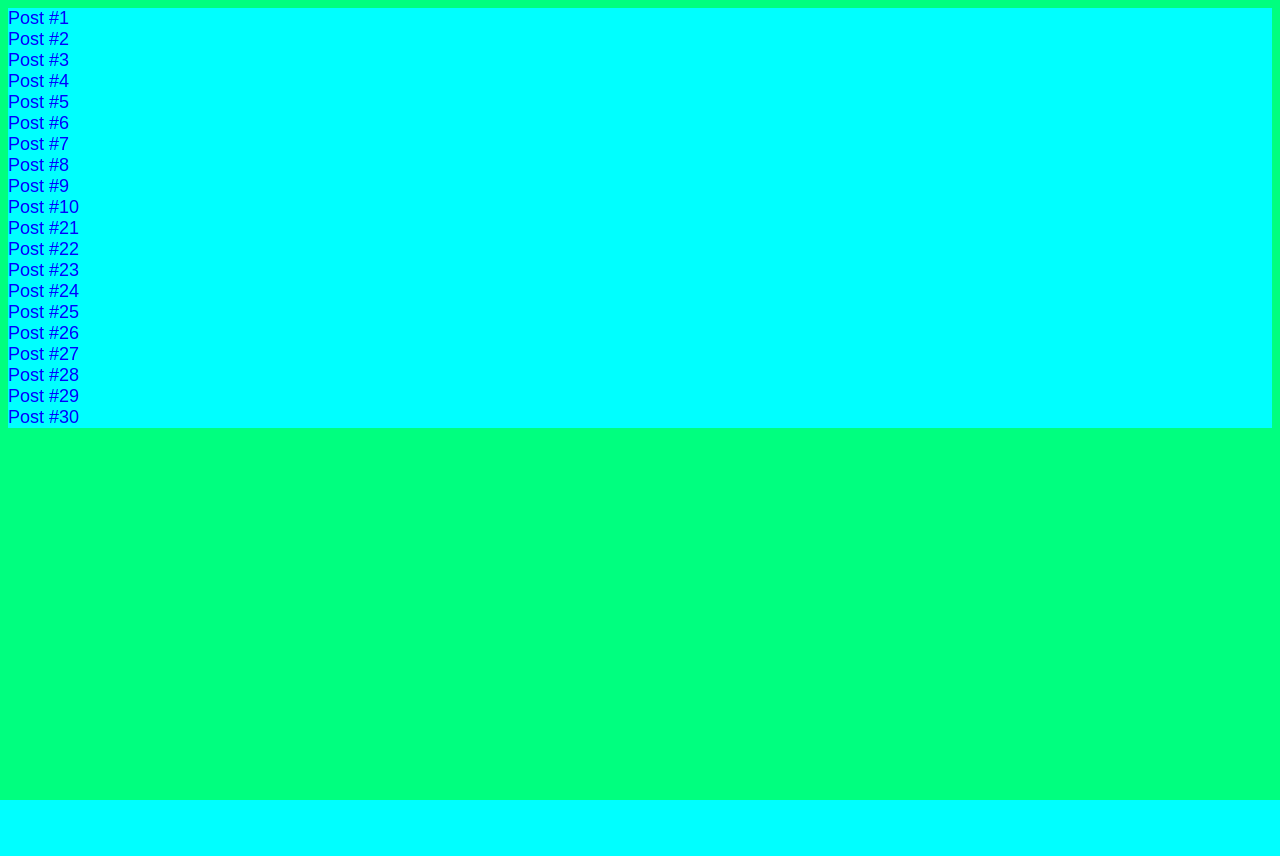
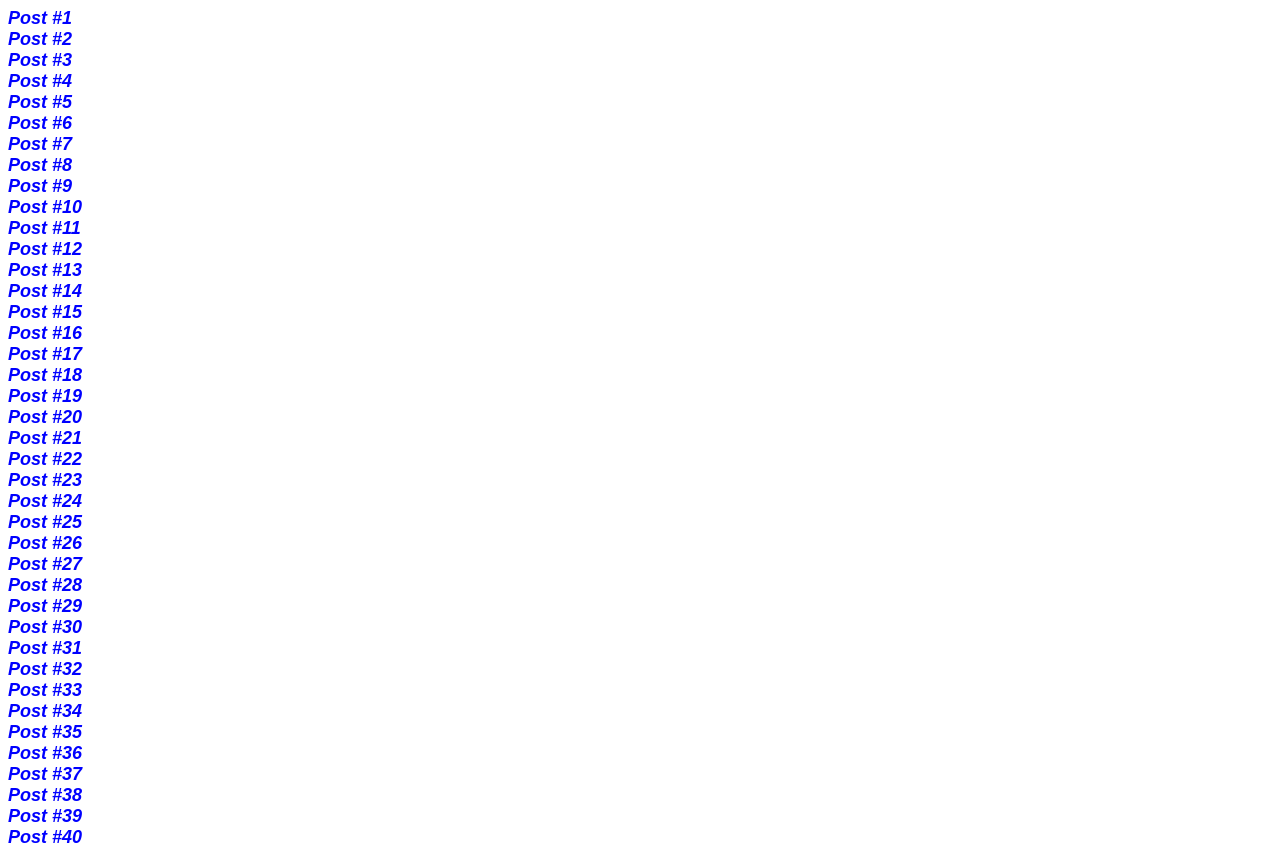
Before and after one commit to hanzovan/cs50w-week6-User_Interfaces, a Django app: page / in a window 1280 px wide. Before the commit the page ends 800 px from the top, so only its background shows below. Run offline with Django 4.2, Linux system fonts and the light colour scheme.

Commit message:
Remove add_post function and do it as anonymous function inside load function, change lastfire condition to a more common sense condition

```diff
--- a/scroll/posts/static/posts/index.js
+++ b/scroll/posts/static/posts/index.js
@@ -1,55 +1,46 @@
-// Start with first post
 let counter = 1;
-
-// Load posts 20 at a time
 const quantity = 20;
-
-// when DOM loads, render the first 20 posts
-document.addEventListener('DOMContentLoaded', function() {
-    load();
-});
-
-
-// Prevent function to execute multiple times
-let lastfire = 0;
-let delay = 1000;
-// If scrolled to bottom, load the next 20 posts
-window.onscroll = function() {
-    if (lastfire >= (Date.now() - delay)){
-        return;
-    }
-    lastfire = Date.now();
-    if (window.innerHeight + window.scrollY >= document.body.offsetHeight) {
-
-        // Wait before load
-        setTimeout(load, 50);
-    }
-}
-
-// Load next set of posts
 function load() {
-
-    // Set start and end post numbers, and update counter
-    const start = counter;
-    const end = start + quantity - 1;
+    start = counter;
+    end = start + quantity - 1;
     counter = end + 1;
-
-    // Get new posts and add posts
-    fetch(`/posts?start=${start}&${end}`)
+    fetch(`posts?start=${start}&end=${end}`)
     .then(response => response.json())
     .then(data => {
-        data.posts.forEach(add_post);
+        data.posts.forEach(post => {
+            let p = document.createElement('div');
+            p.className = 'post';
+            p.innerHTML = post;
+            document.querySelector('#posts').append(p);
+        })
     })
 }
 
-// Add a new post with given contents to DOM
-function add_post(contents) {
 
-    // Create new post
-    const post = document.createElement('div');
-    post.className = 'post';
-    post.innerHTML = contents;
+document.addEventListener('DOMContentLoaded', function() {
+    // Load after 1 second delay
+    setTimeout(load, 1000);
+})
 
-    // Add post to DOM
-    document.querySelector('#posts').append(post);
+// When user scroll to the bottom of the body, load
+// But don't allow multiple fire for load function
+
+// Defire last time the function load call
+let lastfire = 0;
+
+// Define the delay time that won't allow function load to call again in that duration
+let delay = 1000;
+
+window.onscroll = function() {
+    // If user scroll to bottom in delay duration
+    if ((Date.now() - lastfire) < delay) {
+        return;
+    }
+    // If user scroll after delay duration
+    if ((window.innerHeight + scrollY) >= document.body.offsetHeight) {
+        // Load after 1s delay
+        setTimeout(load, 1000);
+    }
+    // Set lastfire to the current time
+    lastfire = Date.now();
 }
--- a/scroll/posts/static/posts/styles.css
+++ b/scroll/posts/static/posts/styles.css
@@ -1,14 +1,18 @@
 body {
-  font-family: sans-serif;
+  font-family: sans-serif, arial;
   font-size: 18px;
-  font-style: bold; }
+  font-style: italic;
+  font-weight: bold; }
+
+h1 {
+  font-family: arial;
+  font-size: 28px;
+  font-weight: bold; }
 
 body {
-  background-color: springgreen;
-  color: blue;
-  padding-bottom: 50px; }
+  color: blue; }
 
-.post {
-  background-color: cyan; }
+h1 {
+  color: green; }
 
 /*# sourceMappingURL=styles.css.map */
--- a/scroll/posts/templates/posts/layout.html
+++ b/scroll/posts/templates/posts/layout.html
@@ -12,5 +12,8 @@
         <main>
             {% block main %}{% endblock %}
         </main>
+        <footer>
+            &#169; Nguyen Dinh Thi Van
+        </footer>
     </body>
 </html>
--- a/scroll/posts/views.py
+++ b/scroll/posts/views.py
@@ -1,28 +1,25 @@
 from django.shortcuts import render
 from django.http import HttpResponse, JsonResponse
-import time
-
 
 # Create your views here.
 def index(request):
     return render(request, "posts/index.html")
 
 
+# Create posts
 def posts(request):
-
-    # get start and end points
+    # Get the start and end point from get or self create
     start = int(request.GET.get("start") or 0)
     end = int(request.GET.get("end") or (start + 9))
 
-    # Generate list of posts
+    # Create an empty list
     data = []
-    for i in range(start, end + 1):
+
+    # Create posts and add it to the list
+    for i in range(start, (end + 1)):
         data.append(f"Post #{i}")
 
-    # Artificially delay speed of response
-    time.sleep(1)
-
-    # Return list of posts
+    # Render the list to json
     return JsonResponse( {
         "posts": data
     })
--- a/scroll/scroll/settings.py
+++ b/scroll/scroll/settings.py
@@ -20,7 +20,7 @@
 # See https://docs.djangoproject.com/en/4.0/howto/deployment/checklist/
 
 # SECURITY WARNING: keep the secret key used in production secret!
-SECRET_KEY = 'django-insecure-3aqjl*g4!)ok(r7lh@f2qd#&y6!lk#mewo*(056_*ccl9byb+y'
+SECRET_KEY = 'django-insecure-t8iwfqb%sp_=z8!n(&9^(^-bg+iuc#le9b29$+psc%3da@6&y-'
 
 # SECURITY WARNING: don't run with debug turned on in production!
 DEBUG = True
--- a/scroll/scroll/urls.py
+++ b/scroll/scroll/urls.py
@@ -18,5 +18,5 @@
 
 urlpatterns = [
     path('admin/', admin.site.urls),
-    path('', include("posts.urls"))
+    path('', include('posts.urls'))
 ]
--- a/scroll/styles.scss
+++ b/scroll/styles.scss
@@ -1,16 +1,21 @@
-$background1: springgreen;
-$normal-color: blue;
-%normal-font {
-    font-family: sans-serif;
+$color: blue;
+$big-text-color: green;
+%normal-text {
+    font-family: sans-serif, arial;
     font-size: 18px;
-    font-style: bold;
+    font-style: italic;
+    font-weight: bold;
+}
+%big-text {
+    font-family: arial;
+    font-size: 28px;
+    font-weight: bold;
 }
 body {
-    background-color: $background1;
-    color: $normal-color;
-    @extend %normal-font;
-    padding-bottom: 50px;
+    color: $color;
+    @extend %normal-text;
 }
-.post {
-    background-color: cyan;
+h1 {
+    color: $big-text-color;
+    @extend %big-text;
 }
```
Also changed, not shown: scroll/posts/templates/posts/index.html (+9 -9 lines), 1 other file.
